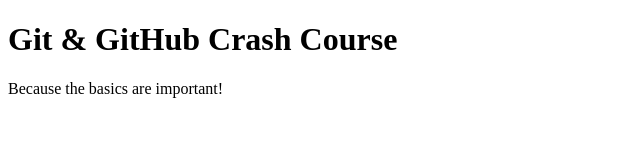
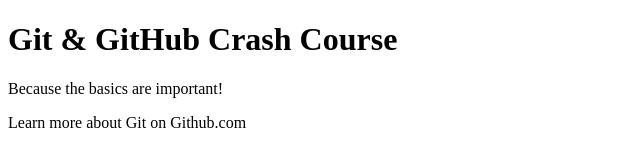
Before and after one commit to kennyeverett/github-crash-course, a plain HTML site: page index.html in a window 1280 px wide. Shown: the whole page, without its empty margins (0-640 px from the left). Drawn offline with Linux system fonts and the light colour scheme.

```diff
--- a/index.html
+++ b/index.html
@@ -9,5 +9,6 @@
   <body>
     <h1>Git & GitHub Crash Course</h1>
     <p>Because the basics are important!</p>
+    <p>Learn more about Git on Github.com</p>
   </body>
 </html>
```
